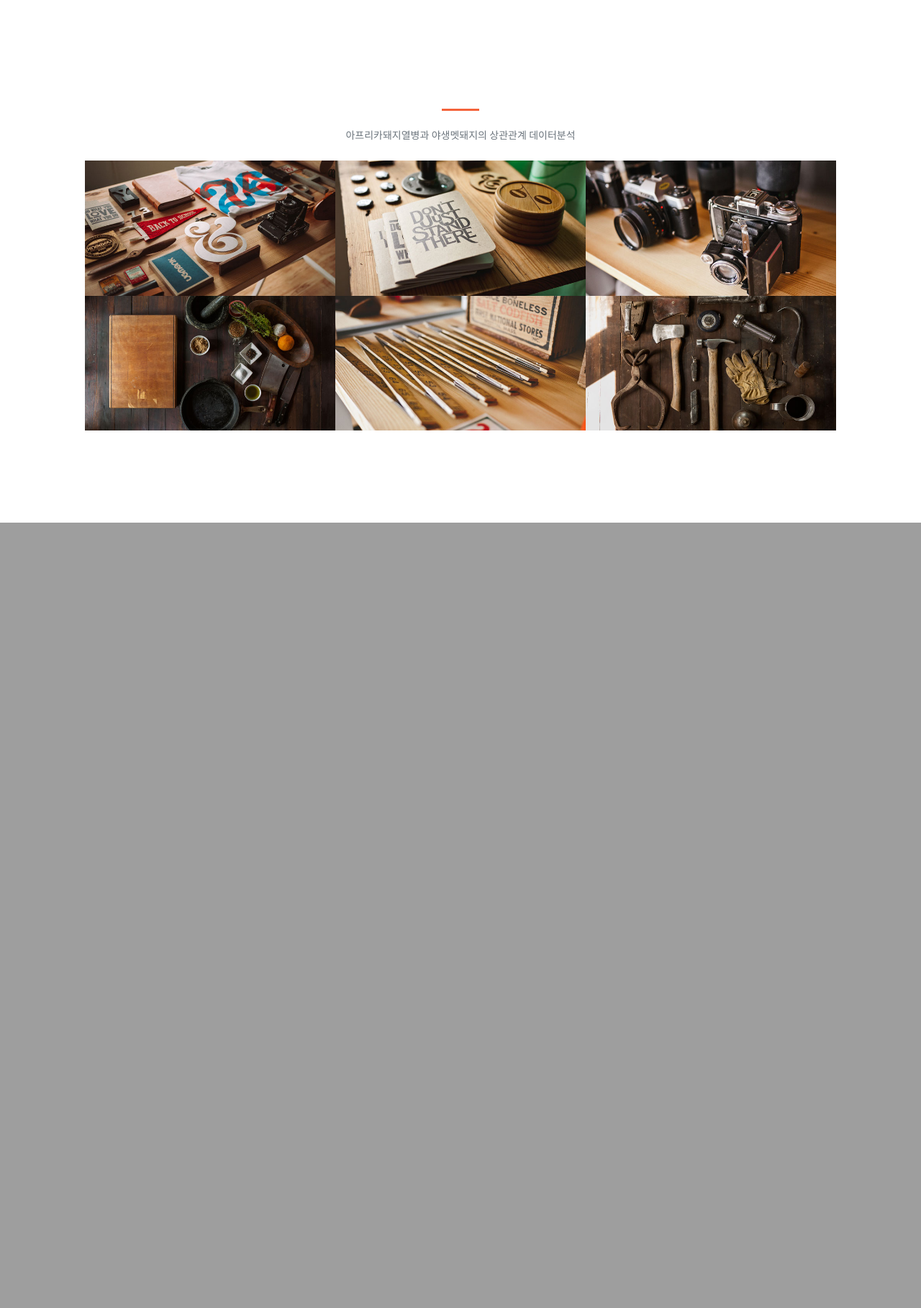
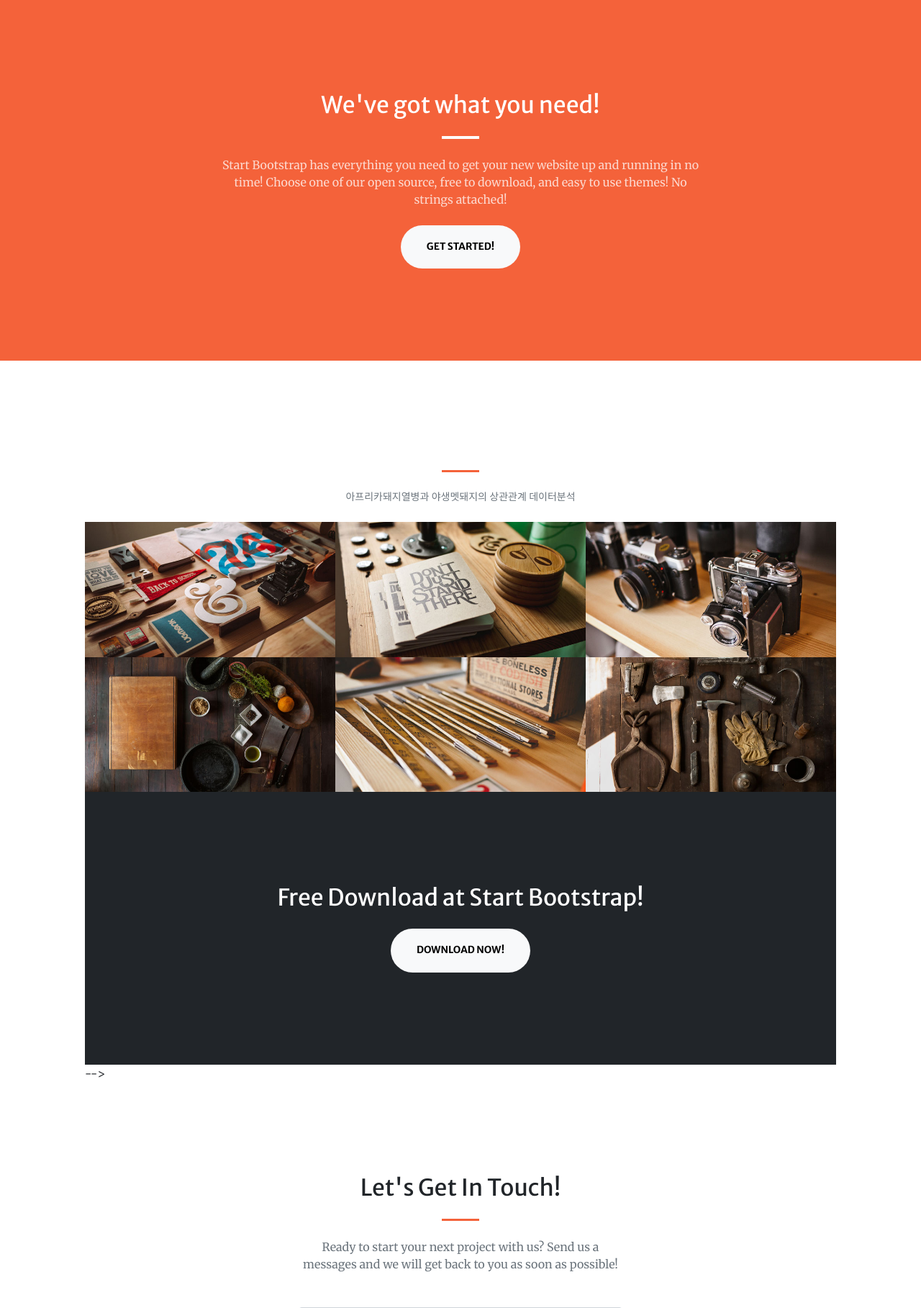
Before and after one commit to rightmemory1999/team_asf_bigdata, a Spring Boot app: page / in a window 1280 px wide. Shown: the part 801-2618 px from the top of the page at 72% size. Before the commit the page ends 1527 px from the top, so only its background shows below. Run offline with Spring Boot 4, Linux system fonts and the light colour scheme; some libraries are stand-ins or nearby versions.

Commit message:
커밋 및 푸시

```diff
--- a/src/main/resources/templates/main.html
+++ b/src/main/resources/templates/main.html
@@ -35,10 +35,10 @@
                 <button class="navbar-toggler navbar-toggler-right" type="button" data-bs-toggle="collapse" data-bs-target="#navbarResponsive" aria-controls="navbarResponsive" aria-expanded="false" aria-label="Toggle navigation"><span class="navbar-toggler-icon"></span></button>
                 <div class="collapse navbar-collapse" id="navbarResponsive">
                     <ul class="navbar-nav ms-auto my-2 my-lg-0">
-<!--                        <li class="nav-item"><a class="nav-link" href="#about">About</a></li>
+                        <li class="nav-item"><a class="nav-link" href="#about">About</a></li>
                         <li class="nav-item"><a class="nav-link" href="#services">services</a></li>
                         <li class="nav-item"><a class="nav-link" href="#portfolio">Portfolio</a></li>
-                        <li class="nav-item"><a class="nav-link" href="#contact">Contact</a></li>-->
+                        <li class="nav-item"><a class="nav-link" href="#contact">Contact</a></li>
                     </ul>
                 </div>
             </div>
@@ -59,7 +59,7 @@
             </div>
         </header>
         <!-- About-->
-<!--        <section class="page-section bg-primary" id="about">
+        <section class="page-section bg-primary" id="about">
             <div class="container px-4 px-lg-5">
                 <div class="row gx-4 gx-lg-5 justify-content-center">
                     <div class="col-lg-8 text-center">
@@ -70,7 +70,7 @@
                     </div>
                 </div>
             </div>
-        </section>-->
+        </section>
         <!-- Services-->
         <section class="page-section" id="services">
             <div class="container px-4 px-lg-5">
@@ -78,43 +78,7 @@
                 <div class="container px-4 px-lg-5"><div class="small text-center text-muted">아프리카돼지열병과 야생멧돼지의 상관관계 데이터분석</div></div>
                 <br>
 
-                <!--
-                <section class="page-section" id="services">
-                    <div class="container px-4 px-lg-5">
-                        <h2 class="text-center mt-0">At Your Service</h2>
-                        <hr class="divider" />
-                        <div class="row gx-4 gx-lg-5">
-                            <div class="col-lg-3 col-md-6 text-center">
-                                <div class="mt-5">
-                                    <div class="mb-2"><i class="bi-gem fs-1 text-primary"></i></div>
-                                    <h3 class="h4 mb-2">Sturdy Themes</h3>
-                                    <p class="text-muted mb-0">Our themes are updated regularly to keep them bug free!</p>
-                                </div>
-                            </div>
-                            <div class="col-lg-3 col-md-6 text-center">
-                                <div class="mt-5">
-                                    <div class="mb-2"><i class="bi-laptop fs-1 text-primary"></i></div>
-                                    <h3 class="h4 mb-2">Up to Date</h3>
-                                    <p class="text-muted mb-0">All dependencies are kept current to keep things fresh.</p>
-                                </div>
-                            </div>
-                            <div class="col-lg-3 col-md-6 text-center">
-                                <div class="mt-5">
-                                    <div class="mb-2"><i class="bi-globe fs-1 text-primary"></i></div>
-                                    <h3 class="h4 mb-2">Ready to Publish</h3>
-                                    <p class="text-muted mb-0">You can use this design as is, or you can make changes!</p>
-                                </div>
-                            </div>
-                            <div class="col-lg-3 col-md-6 text-center">
-                                <div class="mt-5">
-                                    <div class="mb-2"><i class="bi-heart fs-1 text-primary"></i></div>
-                                    <h3 class="h4 mb-2">Made with Love</h3>
-                                    <p class="text-muted mb-0">Is it really open source if it's not made with love?</p>
-                                </div>
-                            </div>
-                        </div>
-                    </div>
-                </section>-->
+
         <!-- Portfolio-->
                 <div id="portfolio">
                     <div class="container-fluid p-0">
@@ -178,40 +142,15 @@
                 </div>
 
 
-
-
-
-
-
-
-
-
-
-
-
-
-
-
-
-
-
-
-
-
-
-
-
-
-
         <!-- Call to action-->
-<!--        <section class="page-section bg-dark text-white">
+        <section class="page-section bg-dark text-white">
             <div class="container px-4 px-lg-5 text-center">
                 <h2 class="mb-4">Free Download at Start Bootstrap!</h2>
                 <a class="btn btn-light btn-xl" href="https://startbootstrap.com/theme/creative/">Download Now!</a>
             </div>
         </section>-->
         <!-- Contact-->
-<!--        <section class="page-section" id="contact">
+        <section class="page-section" id="contact">
             <div class="container px-4 px-lg-5">
                 <div class="row gx-4 gx-lg-5 justify-content-center">
                     <div class="col-lg-8 col-xl-6 text-center">
@@ -222,43 +161,43 @@
                 </div>
                 <div class="row gx-4 gx-lg-5 justify-content-center mb-5">
                     <div class="col-lg-6">
-                        &lt;!&ndash; * * * * * * * * * * * * * * *&ndash;&gt;
-                        &lt;!&ndash; * * SB Forms Contact Form * *&ndash;&gt;
-                        &lt;!&ndash; * * * * * * * * * * * * * * *&ndash;&gt;
-                        &lt;!&ndash; This form is pre-integrated with SB Forms.&ndash;&gt;
-                        &lt;!&ndash; To make this form functional, sign up at&ndash;&gt;
-                        &lt;!&ndash; https://startbootstrap.com/solution/contact-forms&ndash;&gt;
-                        &lt;!&ndash; to get an API token!&ndash;&gt;
+                        <!-- * * * * * * * * * * * * * * *-->
+                        <!-- * * SB Forms Contact Form * *-->
+                        <!-- * * * * * * * * * * * * * * *-->
+                        <!-- This form is pre-integrated with SB Forms.-->
+                        <!-- To make this form functional, sign up at-->
+                        <!-- https://startbootstrap.com/solution/contact-forms-->
+                        <!-- to get an API token!-->
                         <form id="contactForm" data-sb-form-api-token="API_TOKEN">
-                            &lt;!&ndash; Name input&ndash;&gt;
+<!--                            &lt;!&ndash; Name input&ndash;&gt;-->
                             <div class="form-floating mb-3">
                                 <input class="form-control" id="name" type="text" placeholder="Enter your name..." data-sb-validations="required" />
                                 <label for="name">Full name</label>
                                 <div class="invalid-feedback" data-sb-feedback="name:required">A name is required.</div>
                             </div>
-                            &lt;!&ndash; Email address input&ndash;&gt;
+<!--                            &lt;!&ndash; Email address input&ndash;&gt;-->
                             <div class="form-floating mb-3">
                                 <input class="form-control" id="email" type="email" placeholder="name@example.com" data-sb-validations="required,email" />
                                 <label for="email">Email address</label>
                                 <div class="invalid-feedback" data-sb-feedback="email:required">An email is required.</div>
                                 <div class="invalid-feedback" data-sb-feedback="email:email">Email is not valid.</div>
                             </div>
-                            &lt;!&ndash; Phone number input&ndash;&gt;
+<!--                            &lt;!&ndash; Phone number input&ndash;&gt;-->
                             <div class="form-floating mb-3">
                                 <input class="form-control" id="phone" type="tel" placeholder="(123) 456-7890" data-sb-validations="required" />
                                 <label for="phone">Phone number</label>
                                 <div class="invalid-feedback" data-sb-feedback="phone:required">A phone number is required.</div>
                             </div>
-                            &lt;!&ndash; Message input&ndash;&gt;
+<!--                            &lt;!&ndash; Message input&ndash;&gt;-->
                             <div class="form-floating mb-3">
                                 <textarea class="form-control" id="message" type="text" placeholder="Enter your message here..." style="height: 10rem" data-sb-validations="required"></textarea>
                                 <label for="message">Message</label>
                                 <div class="invalid-feedback" data-sb-feedback="message:required">A message is required.</div>
                             </div>
-                            &lt;!&ndash; Submit success message&ndash;&gt;
-                            &lt;!&ndash;&ndash;&gt;
-                            &lt;!&ndash; This is what your users will see when the form&ndash;&gt;
-                            &lt;!&ndash; has successfully submitted&ndash;&gt;
+                            <!-- Submit success message-->
+                            <!---->
+                            <!-- This is what your users will see when the form-->
+                            <!-- has successfully submitted-->
                             <div class="d-none" id="submitSuccessMessage">
                                 <div class="text-center mb-3">
                                     <div class="fw-bolder">Form submission successful!</div>
@@ -267,12 +206,12 @@
                                     <a href="https://startbootstrap.com/solution/contact-forms">https://startbootstrap.com/solution/contact-forms</a>
                                 </div>
                             </div>
-                            &lt;!&ndash; Submit error message&ndash;&gt;
-                            &lt;!&ndash;&ndash;&gt;
-                            &lt;!&ndash; This is what your users will see when there is&ndash;&gt;
-                            &lt;!&ndash; an error submitting the form&ndash;&gt;
+                            <!-- Submit error message-->
+                            <!---->
+                            <!-- This is what your users will see when there is-->
+                            <!-- an error submitting the form-->
                             <div class="d-none" id="submitErrorMessage"><div class="text-center text-danger mb-3">Error sending message!</div></div>
-                            &lt;!&ndash; Submit Button&ndash;&gt;
+                            <!-- Submit Button-->
                             <div class="d-grid"><button class="btn btn-primary btn-xl disabled" id="submitButton" type="submit">Submit</button></div>
                         </form>
                     </div>
@@ -284,21 +223,21 @@
                     </div>
                 </div>
             </div>
-        </section>-->
+        </section>
                 <!-- Footer-->
-<!--        <footer class="bg-light py-5">
+                <footer class="bg-light py-5">
                     <div class="container px-4 px-lg-5"><div class="small text-center text-muted">Copyright &copy; 2022 - Company Name</div></div>
                 </footer>
-        &lt;!&ndash; Bootstrap core JS&ndash;&gt;
+                <!-- Bootstrap core JS-->
                 <script src="https://cdn.jsdelivr.net/npm/bootstrap@5.1.3/dist/js/bootstrap.bundle.min.js"></script>
-        &lt;!&ndash; SimpleLightbox plugin JS&ndash;&gt;
+                <!-- SimpleLightbox plugin JS-->
                 <script src="https://cdnjs.cloudflare.com/ajax/libs/SimpleLightbox/2.1.0/simpleLightbox.min.js"></script>
-        &lt;!&ndash; Core theme JS&ndash;&gt;
+                <!-- Core theme JS-->
                 <script src="js/scripts.js"></script>
-        &lt;!&ndash; * * * * * * * * * * * * * * * * * * * * * * * * * * * * * * * * * * * * * * * *&ndash;&gt;
-        &lt;!&ndash; * *                               SB Forms JS                               * *&ndash;&gt;
-        &lt;!&ndash; * * Activate your form at https://startbootstrap.com/solution/contact-forms * *&ndash;&gt;
-        &lt;!&ndash; * * * * * * * * * * * * * * * * * * * * * * * * * * * * * * * * * * * * * * * *&ndash;&gt;
-        <script src="https://cdn.startbootstrap.com/sb-forms-latest.js"></script>-->
+                <!-- * * * * * * * * * * * * * * * * * * * * * * * * * * * * * * * * * * * * * * * *-->
+                <!-- * *                               SB Forms JS                               * *-->
+                <!-- * * Activate your form at https://startbootstrap.com/solution/contact-forms * *-->
+                <!-- * * * * * * * * * * * * * * * * * * * * * * * * * * * * * * * * * * * * * * * *-->
+                <script src="https://cdn.startbootstrap.com/sb-forms-latest.js"></script>
     </body>
 </html>
```
Lines whose indentation alone changed are shown as unchanged.
